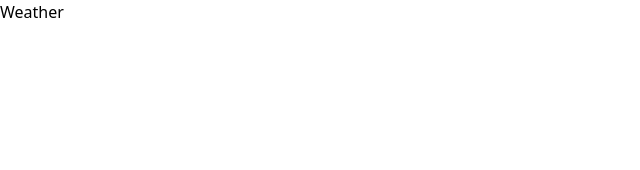
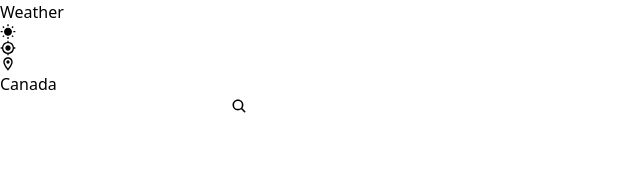
Before and after one commit to Salma10-10/Weather-app, a Next.js app: page / in a window 1280 px wide. Shown: the top 170 px of the page, without its empty margins (0-640 px from the left). Built offline with nearby package versions, Linux system fonts and the light colour scheme.

Commit message:
Added search bar

```diff
--- a/src/app/components/Navbar.tsx
+++ b/src/app/components/Navbar.tsx
@@ -1,15 +1,30 @@
 /** @format */
 import React from "react";
+import { MdWbSunny } from "react-icons/md";
+import { MdMyLocation } from "react-icons/md";
+import { MdOutlineLocationOn } from "react-icons/md";
+import SearchBox from "@/app/components/SearchBox";
+
 
 type Props = {};
 
 export default function Navbar({ }: Props) {
     return (
         <nav className="shadow-sm sticky top-0 left-0 z-50 bg-white">
-            <div className="h-[80px]   w-full   flex   justify-between item-center max-w-7xl px-3 mx-auto">
+            <div className="h-[80px]   w-full   flex   justify-between items-center max-w-7xl px-3 mx-auto">
                 <p className="flex item-center justify-center gap-2  ">
                     <h2 className="text-gray-500 text-3xl">Weather</h2>
+                    <MdWbSunny className="text-3xl mt-1 text-yellow-300" />
                 </p>
+                <section className="flex gap-2 items-center">
+                    <MdMyLocation className="text-2x1 text-gray-400 hover:opacity-80 cursar-pointer" />
+                    <MdOutlineLocationOn className="text-3x1" />
+                    <p className="text-slate-900/80 text-sm"> Canada </p>
+                    <div>{/* SearchBox */}
+                        <SearchBox />
+                    </div>
+
+                </section>
             </div>
         </nav>
     )
--- /dev/null
+++ b/src/app/components/SearchBox.tsx
@@ -0,0 +1,16 @@
+/** @format */
+import React from "react";
+import { IoSearch } from "react-icons/io5";
+
+type Props = {};
+
+export default function SearchBox({ }: Props) {
+    return (
+        <form className="flex relative items-center justify-center h-10">
+            <input type="text" />
+            <button>
+                <IoSearch />
+            </button>
+        </form>
+    );
+}
```
Also changed, not shown: package.json (+6 -5 lines), 1 other file (tests, documents, lock files or other folders).
